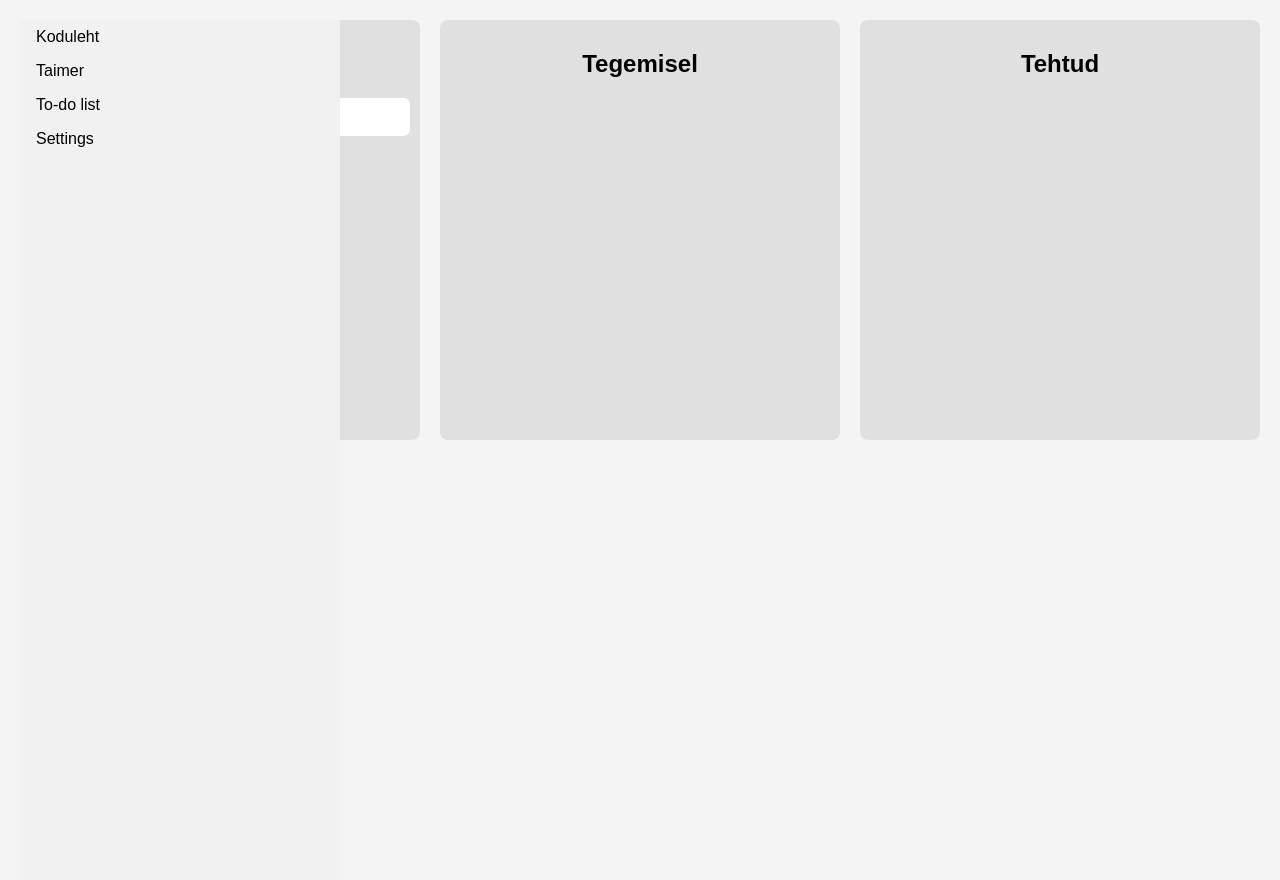
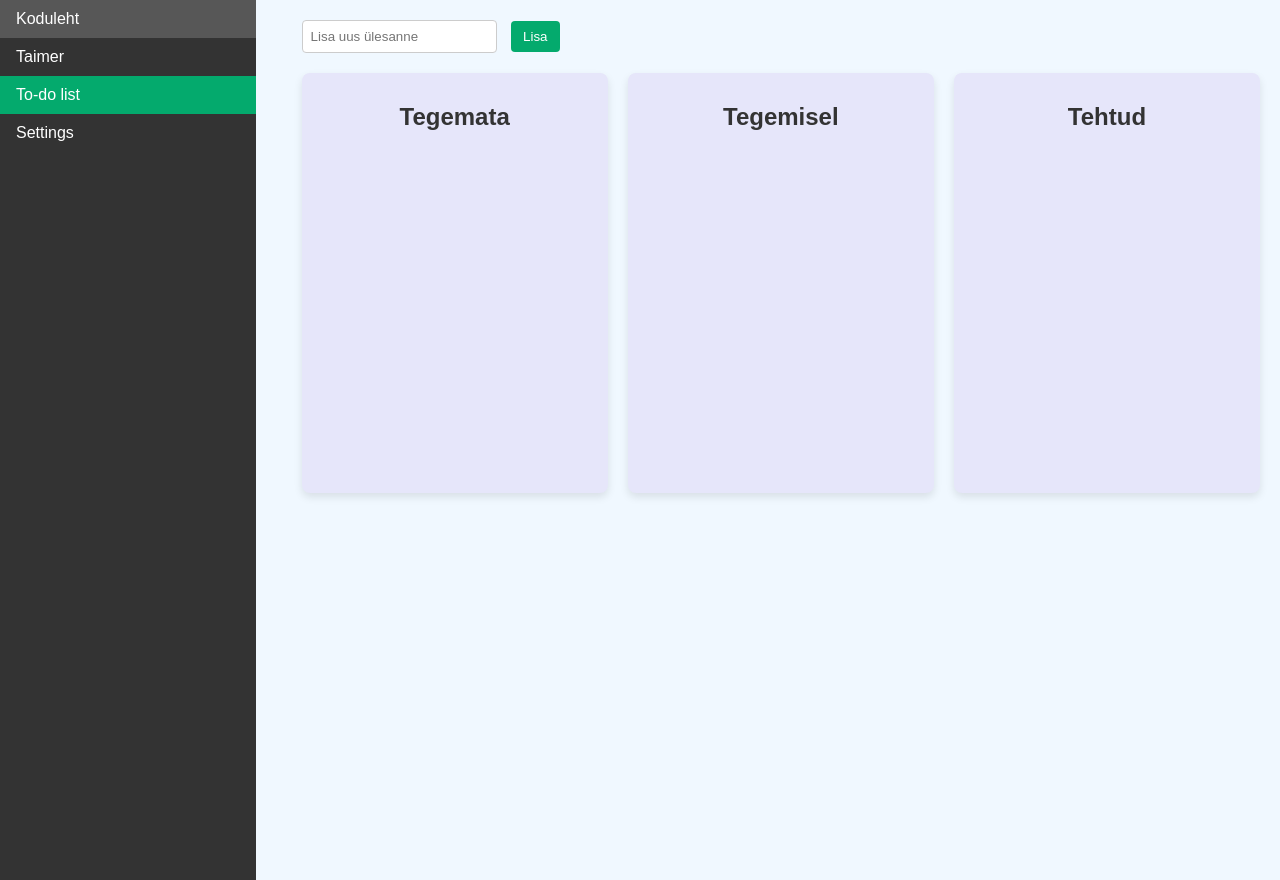
Before and after one commit to Vahvl/produdoro3, a Flask app: page /todolist in a window 1280 px wide. Run offline with Flask 3, Linux system fonts and the light colour scheme.

Commit message:
github copilot dropped

```diff
--- a/templates/todolist.html
+++ b/templates/todolist.html
@@ -5,26 +5,31 @@
     <title>Minu Ülesannete Töölaud</title>
     <style>
         body {
-            display: flex;
             font-family: sans-serif;
-            background: #f4f4f4;
             margin: 0;
+            padding: 0;
+            background: #f0f8ff; /* Light blue background */
+        }
+        .content {
+            margin-left: 22%; /* Adjusted for sidebar */
             padding: 20px;
         }
         .board {
             display: flex;
             gap: 20px;
-            width: 100%;
+            margin-top: 20px;
         }
         .column {
             flex: 1;
-            background-color: #e0e0e0;
+            background-color: #e6e6fa; /* Lavender background */
             padding: 10px;
             border-radius: 8px;
             min-height: 400px;
+            box-shadow: 0 4px 8px rgba(0, 0, 0, 0.1);
         }
         .column h2 {
             text-align: center;
+            color: #333;
         }
         .task-card {
             background: white;
@@ -32,48 +37,69 @@
             margin-bottom: 10px;
             border-radius: 6px;
             cursor: grab;
+            box-shadow: 0 2px 4px rgba(0, 0, 0, 0.1);
         }
         ul {
             list-style-type: none;
             margin: 0;
             padding: 0;
-            width: 25%;
-            background-color: #f1f1f1;
+            width: 20%;
+            background-color: #333; /* Dark sidebar */
             position: fixed;
             height: 100%;
             overflow: auto;
         }
-
         li a {
             display: block;
-            color: #000;
-            padding: 8px 16px;
+            color: white;
+            padding: 10px 16px;
             text-decoration: none;
         }
-
         li a.active {
             background-color: #04AA6D;
             color: white;
         }
-
         li a:hover:not(.active) {
-            background-color: #555;
+            background-color: #575757;
             color: white;
+        }
+        .add-task-form {
+            margin-bottom: 20px;
+        }
+        .add-task-form input {
+            padding: 8px;
+            margin-right: 10px;
+            border: 1px solid #ccc;
+            border-radius: 4px;
+        }
+        .add-task-form button {
+            padding: 8px 12px;
+            background-color: #04AA6D;
+            color: white;
+            border: none;
+            border-radius: 4px;
+            cursor: pointer;
+        }
+        .add-task-form button:hover {
+            background-color: #037a50;
         }
     </style>
 </head>
 <body>
     <ul>
-        <li><a class="index" href="">Koduleht</a></li>
+        <li><a class="index" href="/">Koduleht</a></li>
         <li><a href="pomodoro">Taimer</a></li>
-        <li><a href="todolist">To-do list</a></li>
+        <li><a href="todolist" class="active">To-do list</a></li>
         <li><a href="settings">Settings</a></li>
     </ul>
-
+    <div class="content">
+        <form class="add-task-form" onsubmit="addTask(event)">
+            <input type="text" id="new-task" placeholder="Lisa uus ülesanne" required>
+            <button type="submit">Lisa</button>
+        </form>
         <div class="board">
             <div class="column" id="todo" ondrop="drop(event)" ondragover="allowDrop(event)">
                 <h2>Tegemata</h2>
-            <div class="task-card" draggable="true" ondragstart="drag(event)">Õpi Flaski</div>
             </div>
             <div class="column" id="doing" ondrop="drop(event)" ondragover="allowDrop(event)">
                 <h2>Tegemisel</h2>
@@ -82,21 +108,71 @@
                 <h2>Tehtud</h2>
             </div>
         </div>
+    </div>
+    <script>
+        document.addEventListener("DOMContentLoaded", loadTasks);
 
-    <script>
         function allowDrop(ev) {
             ev.preventDefault();
         }
 
         function drag(ev) {
-            ev.dataTransfer.setData("text", ev.target.outerHTML);
-            ev.target.remove();
+            ev.dataTransfer.setData("text", ev.target.id);
         }
 
         function drop(ev) {
             ev.preventDefault();
-            const data = ev.dataTransfer.getData("text");
-            ev.target.closest(".column").innerHTML += data;
+            const taskId = ev.dataTransfer.getData("text");
+            const taskElement = document.getElementById(taskId);
+            ev.target.closest(".column").appendChild(taskElement);
+            saveTasks();
+        }
+
+        function addTask(event) {
+            event.preventDefault();
+            const taskInput = document.getElementById("new-task");
+            const taskText = taskInput.value.trim();
+            if (taskText) {
+                const taskId = `task-${Date.now()}`;
+                const taskCard = document.createElement("div");
+                taskCard.id = taskId;
+                taskCard.className = "task-card";
+                taskCard.draggable = true;
+                taskCard.ondragstart = drag;
+                taskCard.textContent = taskText;
+                document.getElementById("todo").appendChild(taskCard);
+                taskInput.value = "";
+                saveTasks();
+            }
+        }
+
+        function saveTasks() {
+            const columns = document.querySelectorAll(".column");
+            const tasks = {};
+            columns.forEach(column => {
+                const columnId = column.id;
+                tasks[columnId] = [];
+                column.querySelectorAll(".task-card").forEach(task => {
+                    tasks[columnId].push({ id: task.id, text: task.textContent });
+                });
+            });
+            localStorage.setItem("tasks", JSON.stringify(tasks));
+        }
+
+        function loadTasks() {
+            const tasks = JSON.parse(localStorage.getItem("tasks")) || {};
+            Object.keys(tasks).forEach(columnId => {
+                const column = document.getElementById(columnId);
+                tasks[columnId].forEach(task => {
+                    const taskCard = document.createElement("div");
+                    taskCard.id = task.id;
+                    taskCard.className = "task-card";
+                    taskCard.draggable = true;
+                    taskCard.ondragstart = drag;
+                    taskCard.textContent = task.text;
+                    column.appendChild(taskCard);
+                });
+            });
         }
     </script>
 </body>
```
Also changed, not shown: templates/index.html (+16 -18 lines), templates/pomodoro.html (+9 -7 lines), templates/settings.html (+8 -7 lines). Lines whose indentation alone changed are shown as unchanged.
